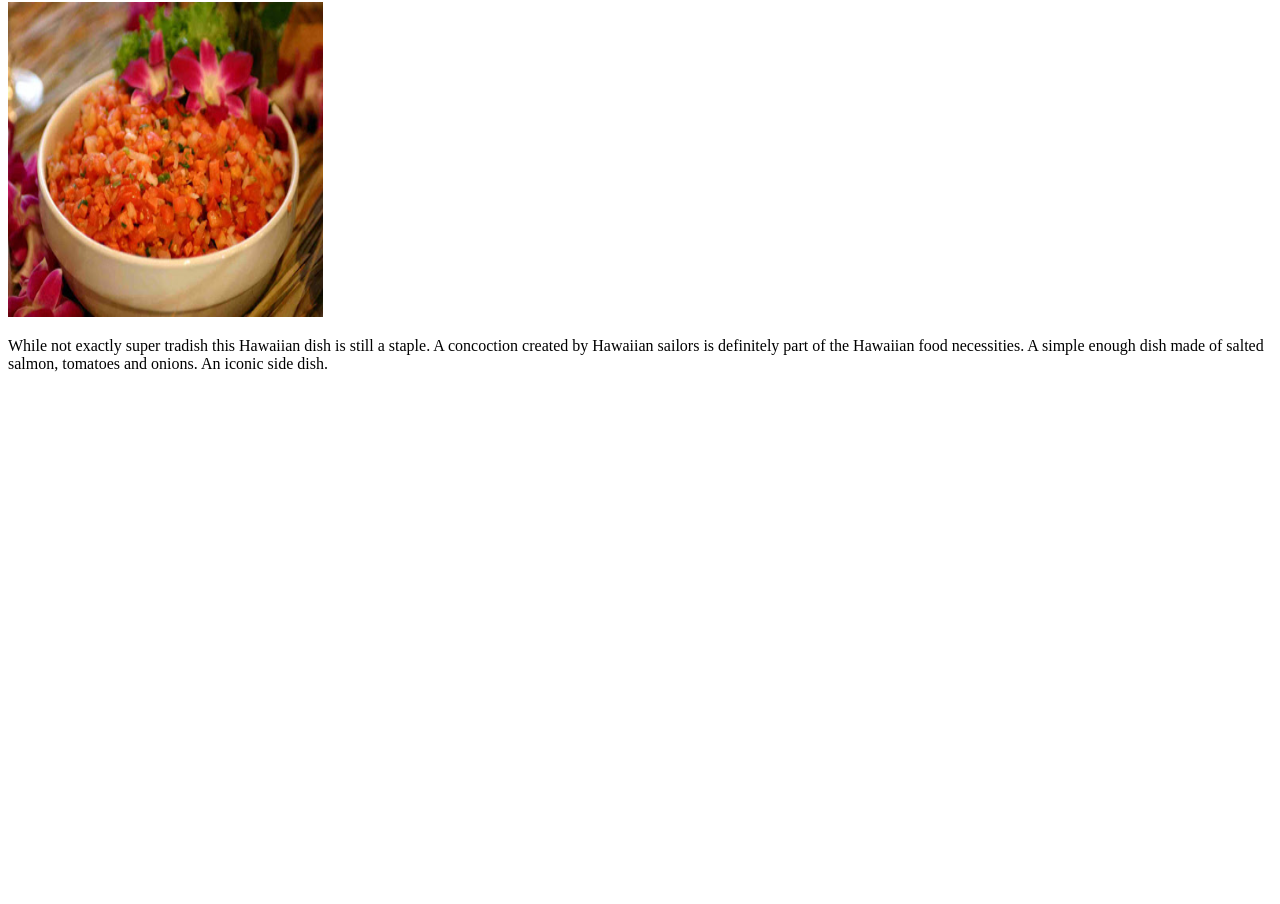
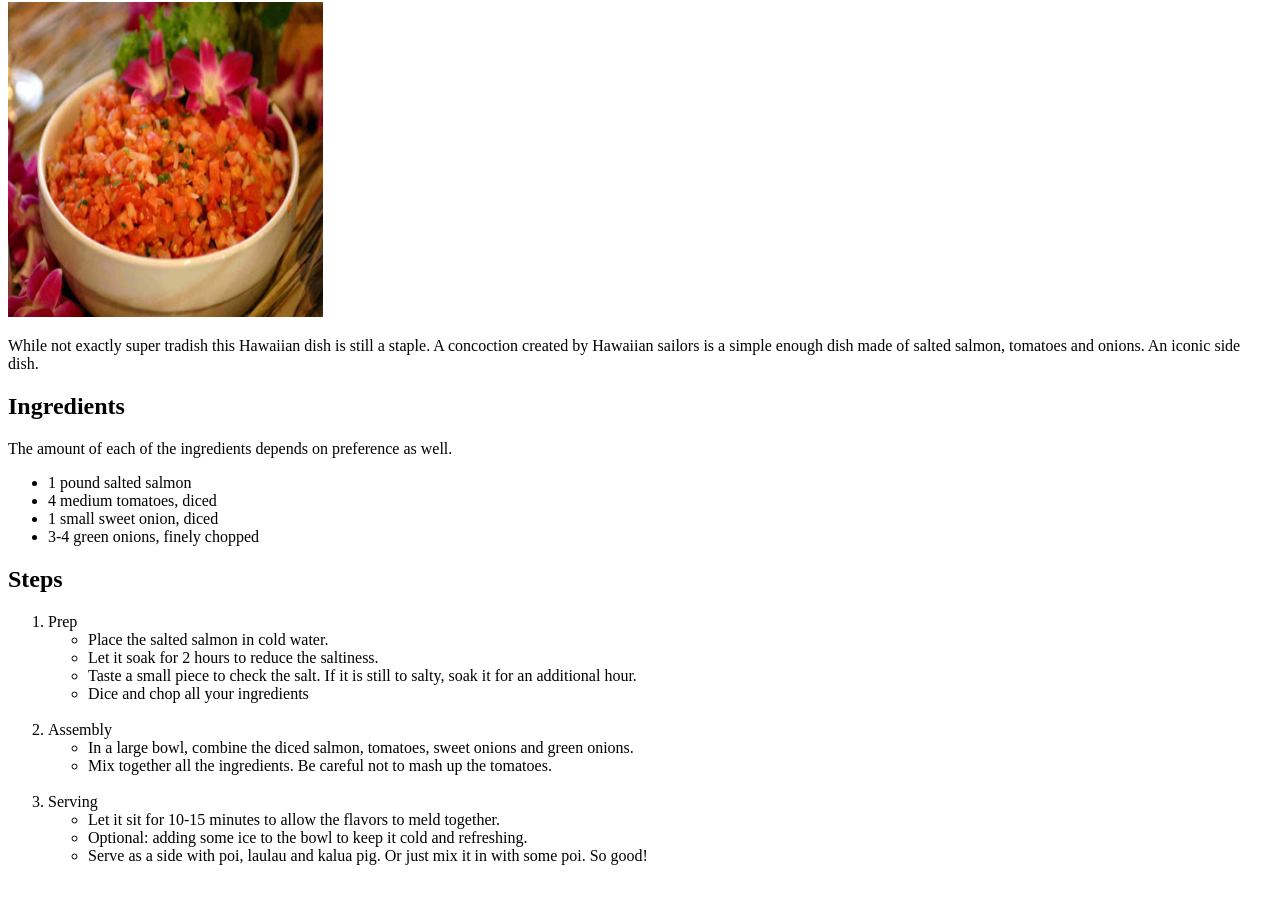
Before and after one commit to makzilla808/odin-recipes, a plain HTML site: page recipes/lomi-salmon.html in a window 1280 px wide. Shown: the part 78-982 px from the top of the page. Before the commit the page ends 800 px from the top, so only its background shows below. Drawn offline with Linux system fonts and the light colour scheme.

Commit message:
Completed lomi page. Created kalua pig html.

```diff
--- a/recipes/lomi-salmon.html
+++ b/recipes/lomi-salmon.html
@@ -10,7 +10,44 @@
 
     <img src="lomi-s.jpg" alt="Lomi Salmon" height="315" width="315">
 
-    <p>While not exactly super tradish this Hawaiian dish is still a staple. A concoction created by Hawaiian sailors is definitely part of the Hawaiian food necessities. A simple enough dish made of salted salmon, tomatoes and onions. An iconic side dish. </p>
+    <p>While not exactly super tradish this Hawaiian dish is still a staple. A concoction created by Hawaiian sailors is a simple enough dish made of salted salmon, tomatoes and onions. An iconic side dish. </p>
+
+    <h2>Ingredients</h2>
+        <p>The amount of each of the ingredients depends on preference as well.</p>
+    <ul>
+        <li>1 pound salted salmon</li>
+        <li>4 medium tomatoes, diced</li>
+        <li>1 small sweet onion, diced</li>
+        <li>3-4 green onions, finely chopped</li>
+    </ul>
+
+    <h2>Steps</h2>
+    <ol>
+        <li>Prep
+            <ul>
+                <li>Place the salted salmon in cold water.</li>
+                <li>Let it soak for 2 hours to reduce the saltiness.</li>
+                <li>Taste a small piece to check the salt. If it is still to salty, soak it for an additional hour.</li>
+                <li>Dice and chop all your ingredients</li>
+            </ul>
+        </li>
+        <br>
+        <li>Assembly
+            <ul>
+                <li>In a large bowl, combine the diced salmon, tomatoes, sweet onions and green onions.</li>
+                <li>Mix together all the ingredients. Be careful not to mash up the tomatoes.</li>
+            </ul>
+        </li>
+        <br>
+        <li>Serving
+            <ul>
+                <li>Let it sit for 10-15 minutes to allow the flavors to meld together.</li>
+                <li>Optional: adding some ice to the bowl to keep it cold and refreshing.</li>
+                <li>Serve as a side with poi, laulau and kalua pig. Or just mix it in with some poi. So good!</li>
+            </ul>
+        </li>
+    </ol>
+    <br>
 
 </body>
 </html>
```
Also changed, not shown: recipes/kalua-pig.html (added, +11 -0 lines).
